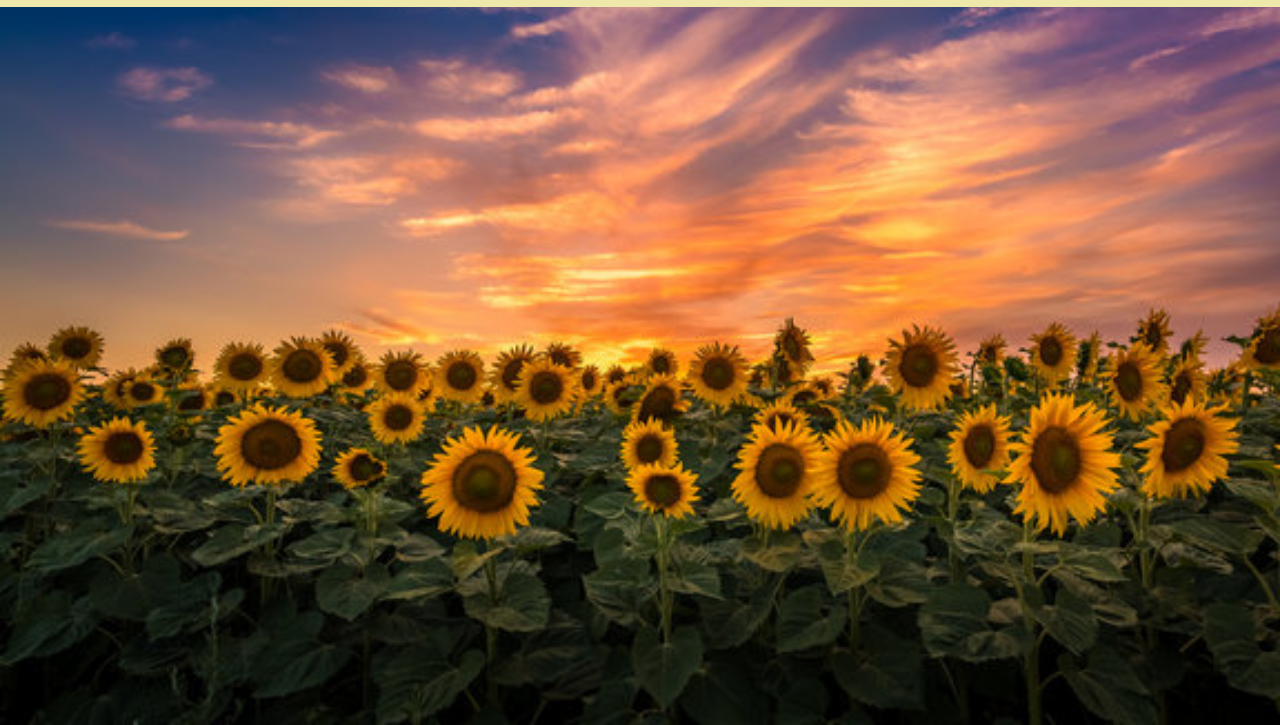
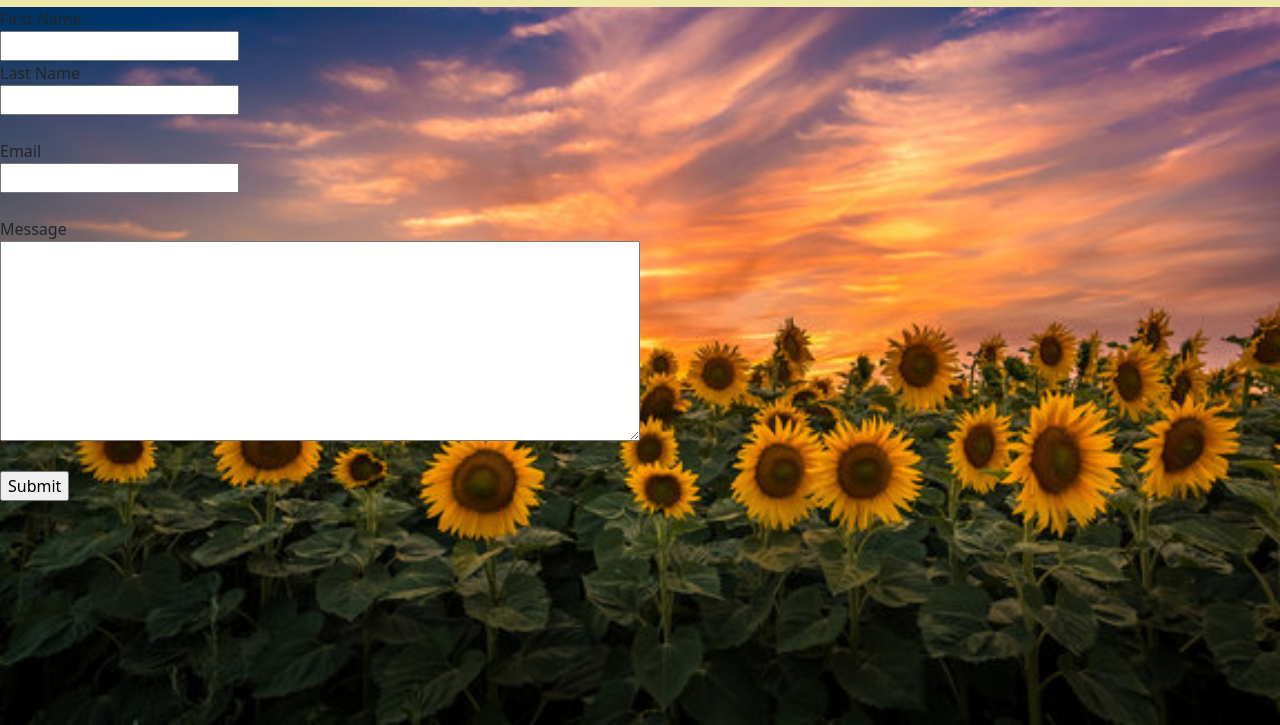
Before and after one commit to loserbaby516/loserbaby516.github.io, a plain HTML site: page contact.html in a window 1280 px wide. Shown: the part 75-800 px from the top of the page. Drawn offline with nearby package versions, Linux system fonts and the light colour scheme.

Commit message:
contact page

```diff
--- a/contact.html
+++ b/contact.html
@@ -4,8 +4,8 @@
     <head>
         <link href="https://cdn.jsdelivr.net/npm/bootstrap@5.3.3/dist/css/bootstrap.min.css" rel="stylesheet" integrity="sha384-QWTKZyjpPEjISv5WaRU9OFeRpok6YctnYmDr5pNlyT2bRjXh0JMhjY6hW+ALEwIH" crossorigin="anonymous">
         <script src="https://cdn.jsdelivr.net/npm/bootstrap@5.3.3/dist/js/bootstrap.bundle.min.js" integrity="sha384-YvpcrYf0tY3lHB60NNkmXc5s9fDVZLESaAA55NDzOxhy9GkcIdslK1eN7N6jIeHz" crossorigin="anonymous"></script>
+        <script src="contact.js"></script>
         <link href="styles.css" rel="stylesheet">
-        <meta name="viewport" content="width=device-width, initial-scale=1.0">
         <link rel="icon" type="image/png" href="./images/icon.png">
         <title>Contact</title>
     </head>
@@ -18,5 +18,25 @@
               <a class="active" href="contact.html">Contact</a>
             </div>
           </div>
+          <div class="contact">
+            <form onsubmit="thankYou(); return false;">
+              <div class="contact_name">
+                <div>
+                  <label for="fname">First Name</label><br>
+                  <input autocomplete="on" name="fname">
+                </div>
+                <div>
+                  <label for="lname">Last Name</label><br>
+                  <input autocomplete="on" name="fname">
+                </div>
+              </div><br>
+              <label for="fname">Email</label><br>
+              <input autocomplete="on" name="fname" type="email"><br><br>
+              <label for="message">Message</label><br>
+              <textarea name="message" style="width: 50vw; height: 200px;"></textarea>
+              <br><br>
+              <input type="submit">
+            </form>
+          </div>
     </body>
 </html>
--- /dev/null
+++ b/contact.js
@@ -0,0 +1,4 @@
+function thankYou() {
+    alert('Thank you for reaching out!');
+    event.preventDefault();
+}
```
